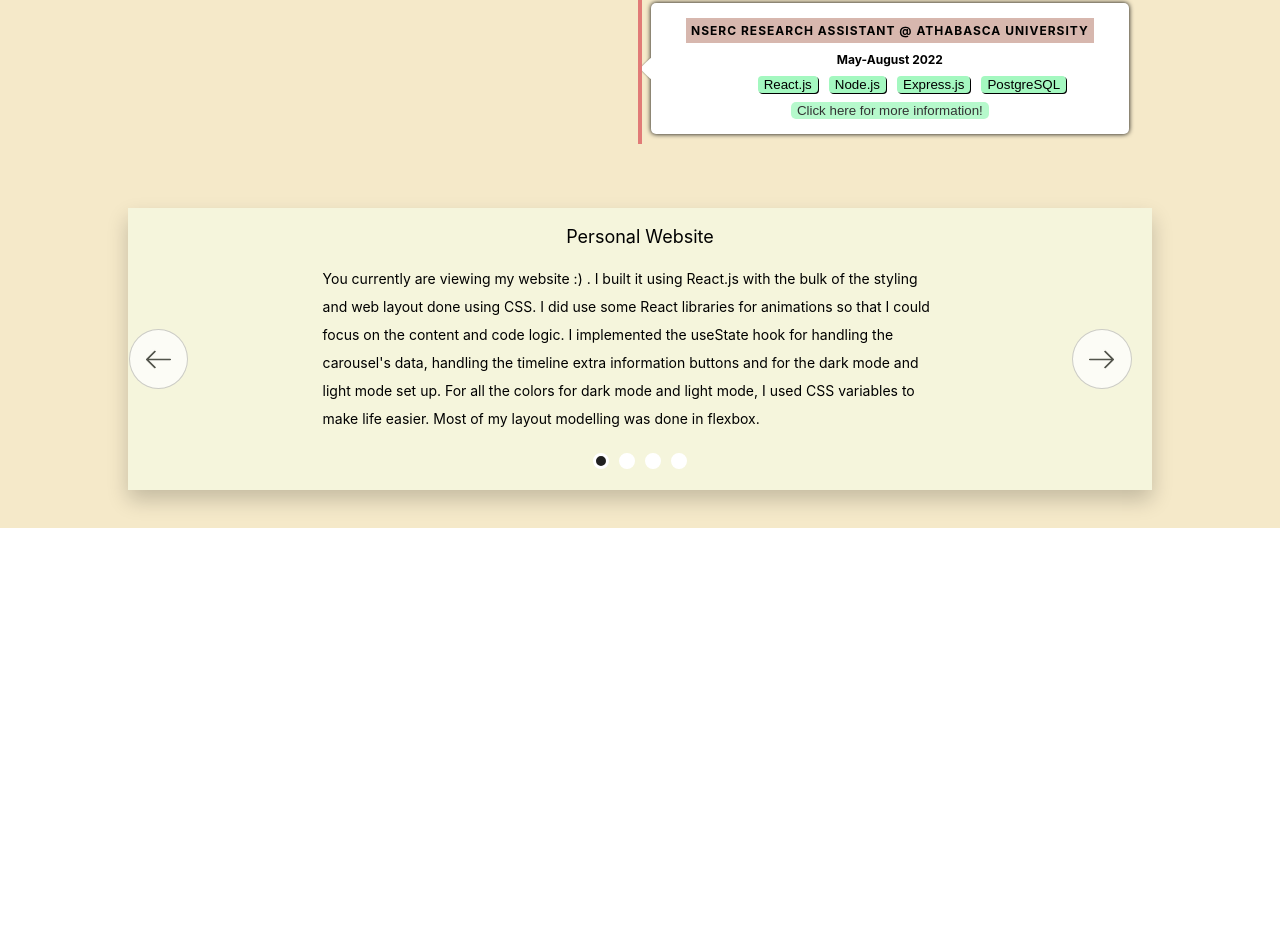
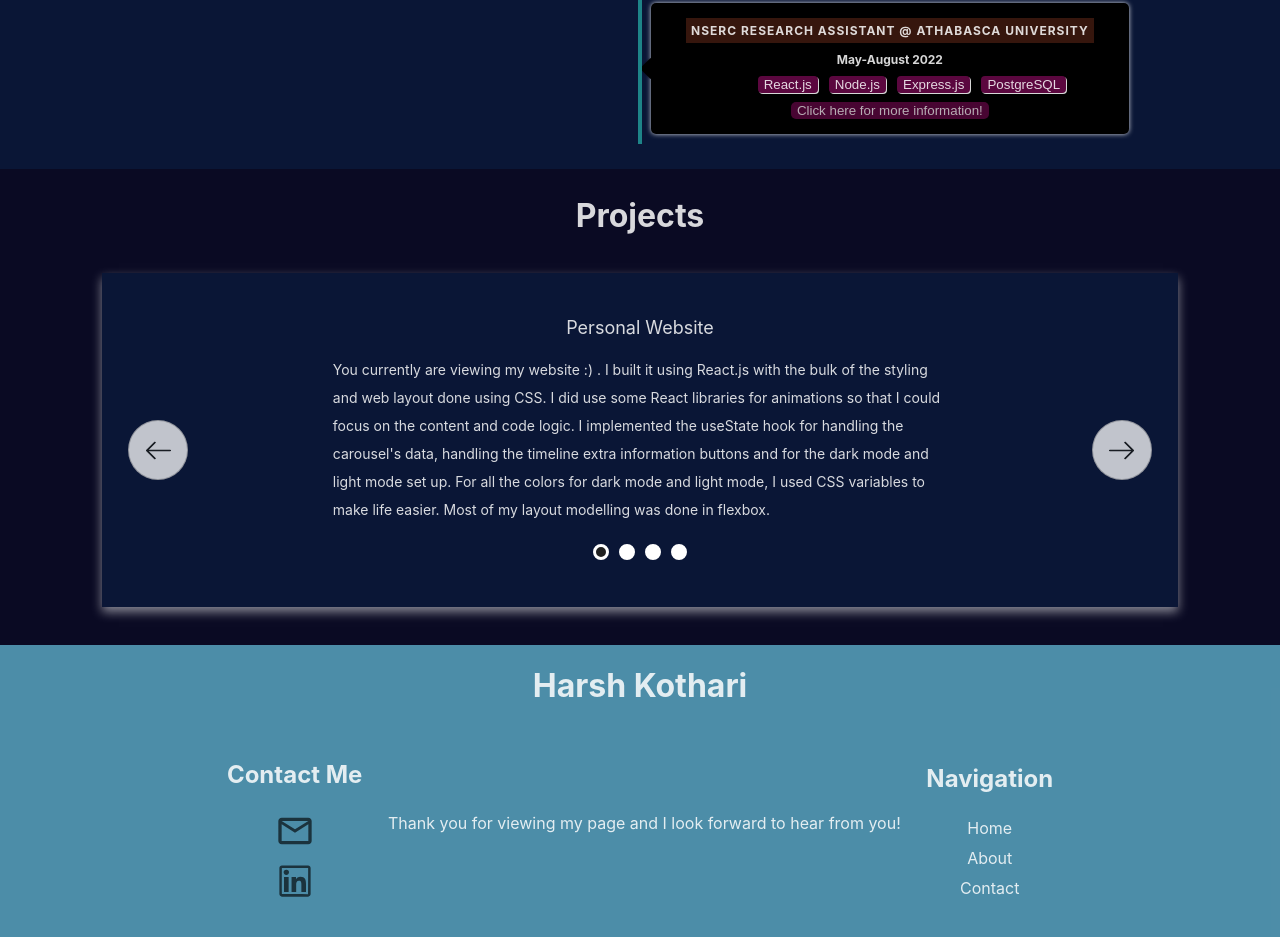
Before and after one commit to Harsh528123/PersonalWebsite, a React (Create React App) app in the folder personalwebsite/: page / in a window 1280 px wide. Shown: the part 1091-2028 px from the top of the page. Before the commit the page ends 1619 px from the top, so only its background shows below. Built offline with nearby package versions, Linux system fonts and the light colour scheme.

Commit message:
done footer

```diff
--- a/personalwebsite/src/App.js
+++ b/personalwebsite/src/App.js
@@ -6,19 +6,21 @@ import TypingEffect from './components/TypingEffect';
 import Skills from './components/Skills'
 import {React, useState} from 'react'
 import Carousel from './components/Carousel';
+import Footer from './components/Footer';
 
 function App() {
 
-  const [theme, setTheme] = useState(localStorage.getItem("theme") || 'light' );
+  const [theme, setTheme] = useState(localStorage.getItem("theme") || 'dark' );
   return (
         <div className="App" data-theme={theme} >
         {/* <Nav handler={handleUpdate} /> */}
             <Nav theme={theme} setTheme={setTheme} />
-            <TypingEffect/>
+            <TypingEffect />
             <Smallintro theme={theme} />
-            <Skills/>
+            <Skills />
             <Timeline />
-            <Carousel/>
+            <Carousel />
+            <Footer />
         </div>
   );
 }
--- a/personalwebsite/src/components/Carousel.css
+++ b/personalwebsite/src/components/Carousel.css
@@ -1,3 +1,10 @@
+.Carousel{
+  background-color: var(--intro);
+}
+h1{
+  font-size: 2em;
+  text-align: center;
+}
 .container-slider {
     width: 80%;
     height:auto;
@@ -6,8 +13,9 @@
     margin-top:3%;
     display:flex;
     flex-direction: column;
-    box-shadow: 0 10px 20px rgba(0, 0, 0, 0.2);
-    background-color: var(--intro);
+    box-shadow: 0 5px 10px rgba(255, 255, 255, 0.507);
+    background-color: var(--background);
+    padding:2%;
   }
 
 
@@ -56,16 +64,12 @@
   .btn-slide:hover{
     opacity: 100%;
   }
-
+  .btn-slide .next{
+    margin-right: 2%;
+  }
   .content{
     display:flex;
     align-items: center;
-  }
-  .prev {
-    margin-left: 2%;
-  }
-  .next {
-    margin-right:2%;
   }
 
   .btn-slide img {
--- a/personalwebsite/src/components/Carousel.js
+++ b/personalwebsite/src/components/Carousel.js
@@ -25,6 +25,8 @@ const Carousel = () => {
     }
 
   return (
+    <section className='Carousel'>
+        <h1> Projects </h1>
         <div className="container-slider">
                 {dataSlider.map((obj, index)=>{
                     return (
@@ -55,6 +57,7 @@ const Carousel = () => {
                         ))}
                 </div>
         </div>
+    </section>
   )
 }
 
--- /dev/null
+++ b/personalwebsite/src/components/Footer.css
@@ -0,0 +1,28 @@
+.Footer{
+    background-color: var(--navigation);
+    display: flex;
+    flex-direction: column;
+    align-items: center;
+}
+.main-container{
+    display:flex;
+    width:100%;
+    justify-content: center;
+    align-items: center;
+}
+.main-container section{
+    padding:1%;
+}
+.footerNavigation{
+    display:block;
+    padding:4%;
+    text-align: center;
+}
+.footerMedia{
+    padding:2%;
+    align-items: center;
+    text-decoration: none;
+    display:block;
+    text-align: center;
+    opacity:75%;
+}
--- /dev/null
+++ b/personalwebsite/src/components/Footer.js
@@ -0,0 +1,31 @@
+import React from 'react'
+import './Footer.css'
+import {AiOutlineLinkedin} from 'react-icons/ai'
+import {MdOutlineEmail} from 'react-icons/md'
+
+const Footer = () => {
+
+  const today = new Date();
+  return (
+    <div className='Footer'>
+        <h1> Harsh Kothari </h1>
+        <div className='main-container'>
+            <section>
+                <h2> Contact Me </h2>
+                <a className="footerMedia" href="mailto:hmkothar@ualberta.ca"><MdOutlineEmail className='SocialMedia' color='black' size={40} /> </a>
+                <a className="footerMedia" href="https://www.linkedin.com/in/harshkothari24/"> <AiOutlineLinkedin className="SocialMedia" color='black' size={"40"}/> </a>
+            </section>
+            <section> Thank you for viewing my page and I look forward to hear from you! </section>
+            <section>
+                <h2> Navigation </h2>
+                <a className='footerNavigation'> Home </a>
+                <a className='footerNavigation'> About </a>
+                <a className='footerNavigation'> Contact </a>
+            </section>
+        </div>
+        <p> Copyright &copy; {today.getFullYear() } Harsh Kothari</p>
+    </div>
+  )
+}
+
+export default Footer
```
Lines whose indentation alone changed are shown as unchanged.
